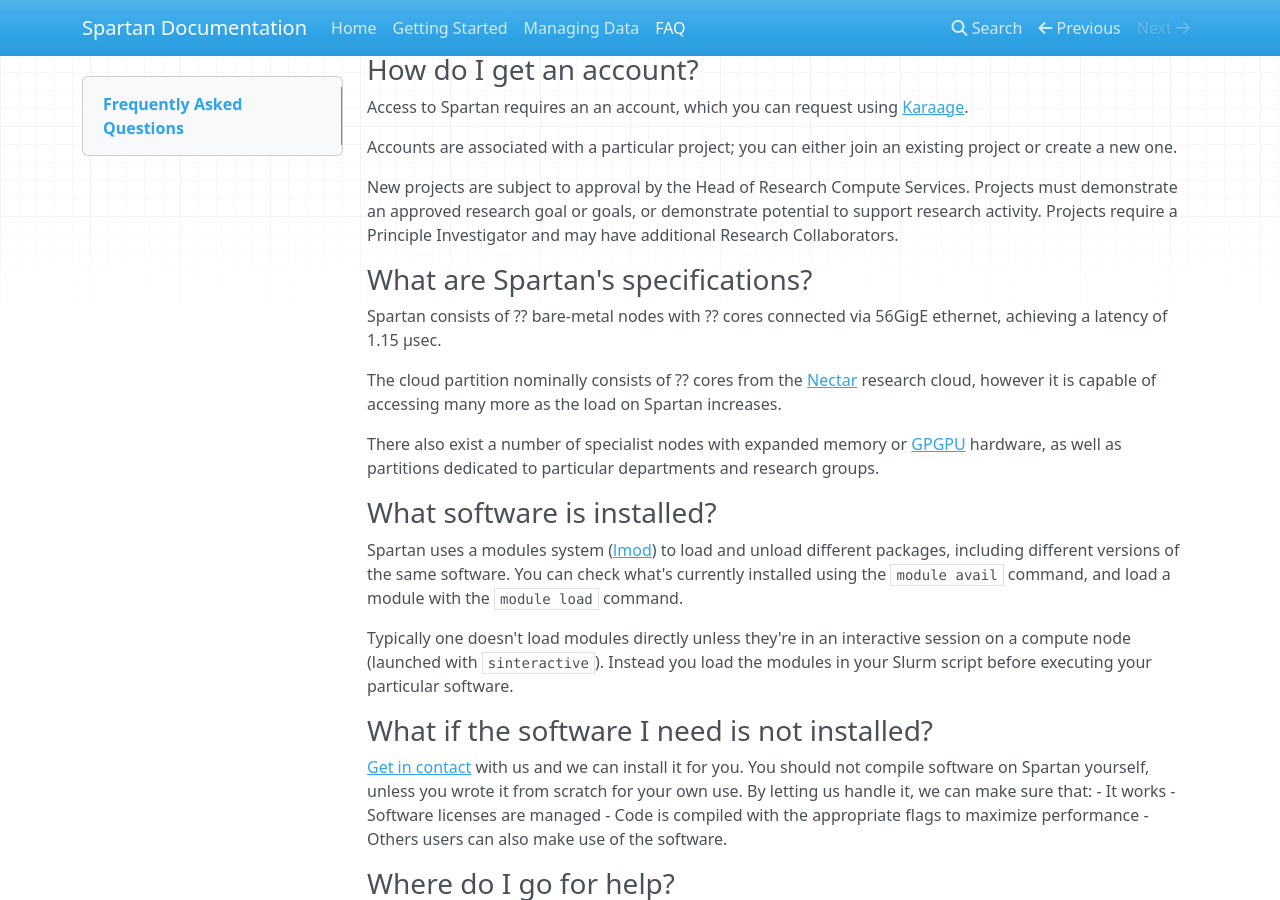
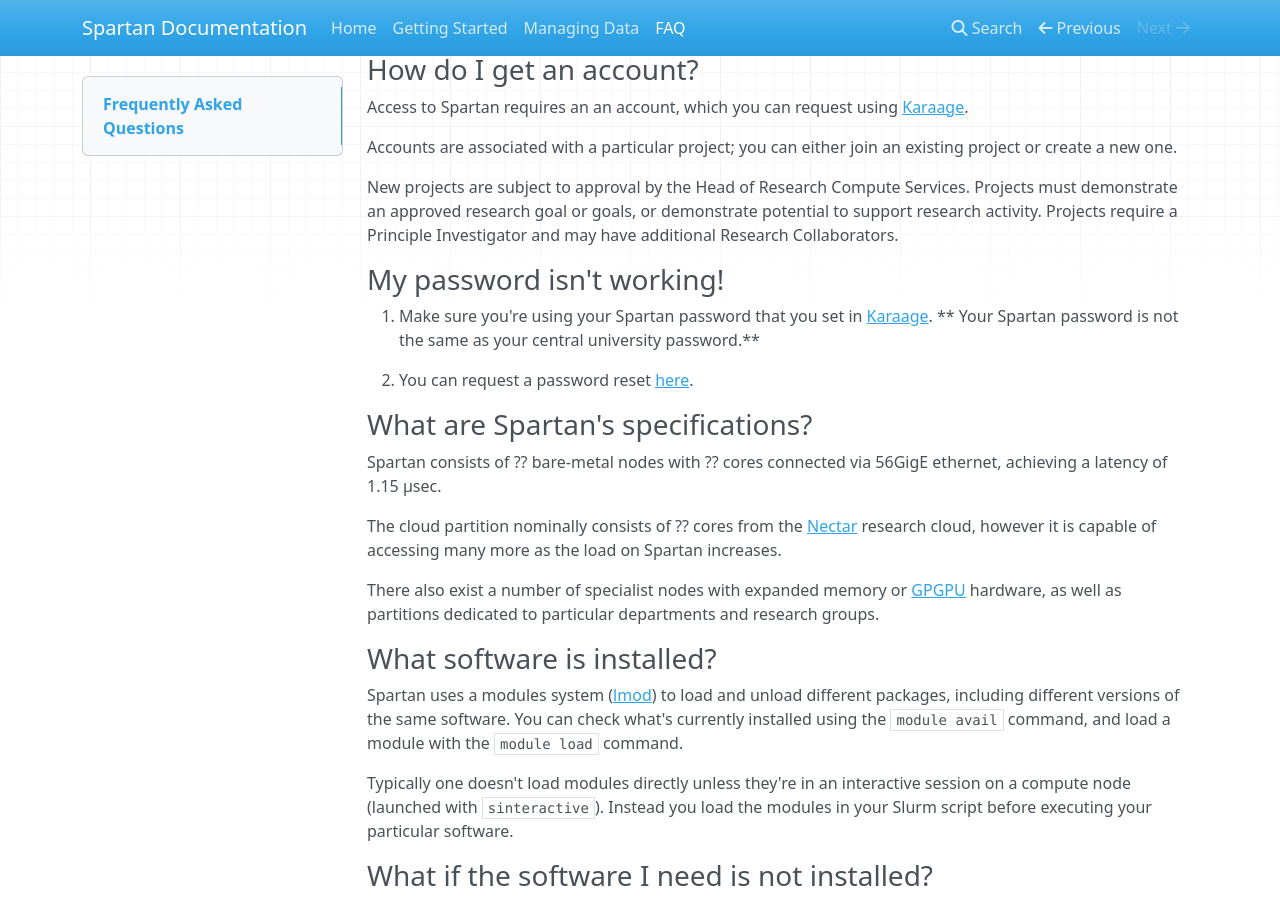
Before and after one commit to resbaz/spartan-hpc-docs, an MkDocs documentation site: the page built from docs/faq.md, in a window 1280 px wide and 900 px high, scrolled down 435 px. Built offline with MkDocs 1.6.1, drawn with Linux system fonts in a browser that asks for light colours; nearby versions of some CDN libraries; old or Windows-style settings are respelled for this version of MkDocs.

Commit message:
password

```diff
--- a/docs/faq.md
+++ b/docs/faq.md
@@ -14,6 +14,12 @@
 Accounts are associated with a particular project; you can either join an existing project or create a new one.
 
 New projects are subject to approval by the Head of Research Compute Services. Projects must demonstrate an approved research goal or goals, or demonstrate potential to support research activity. Projects require a Principle Investigator and may have additional Research Collaborators.
+
+### My password isn't working!
+
+1. Make sure you're using your Spartan password that you set in [Karaage](https://dashboard.hpc.unimelb.edu.au/karaage). ** Your Spartan password is not the same as your central university password.**
+
+2. You can request a password reset [here](https://dashboard.hpc.unimelb.edu.au/karaage/profile/password_request/).
 
 
 ### What are Spartan's specifications?
```
